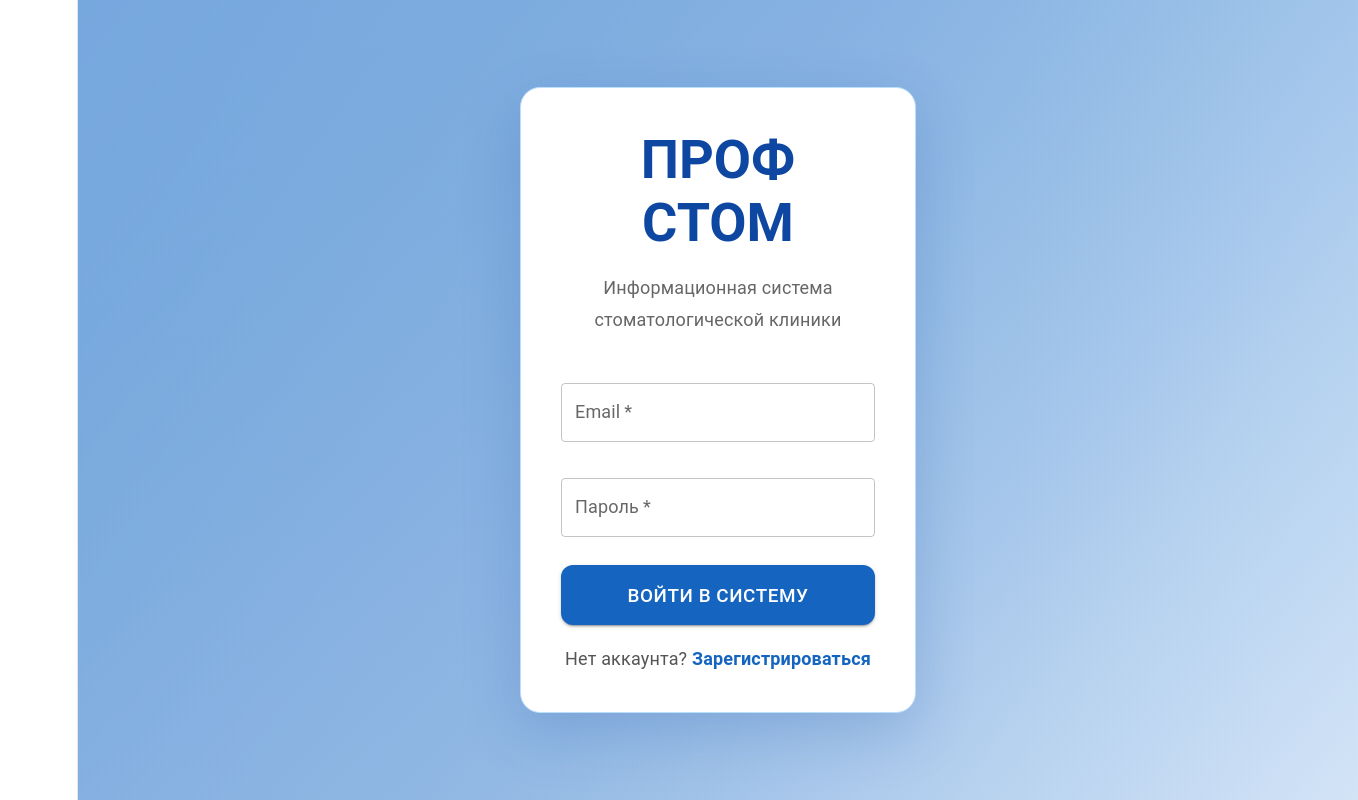
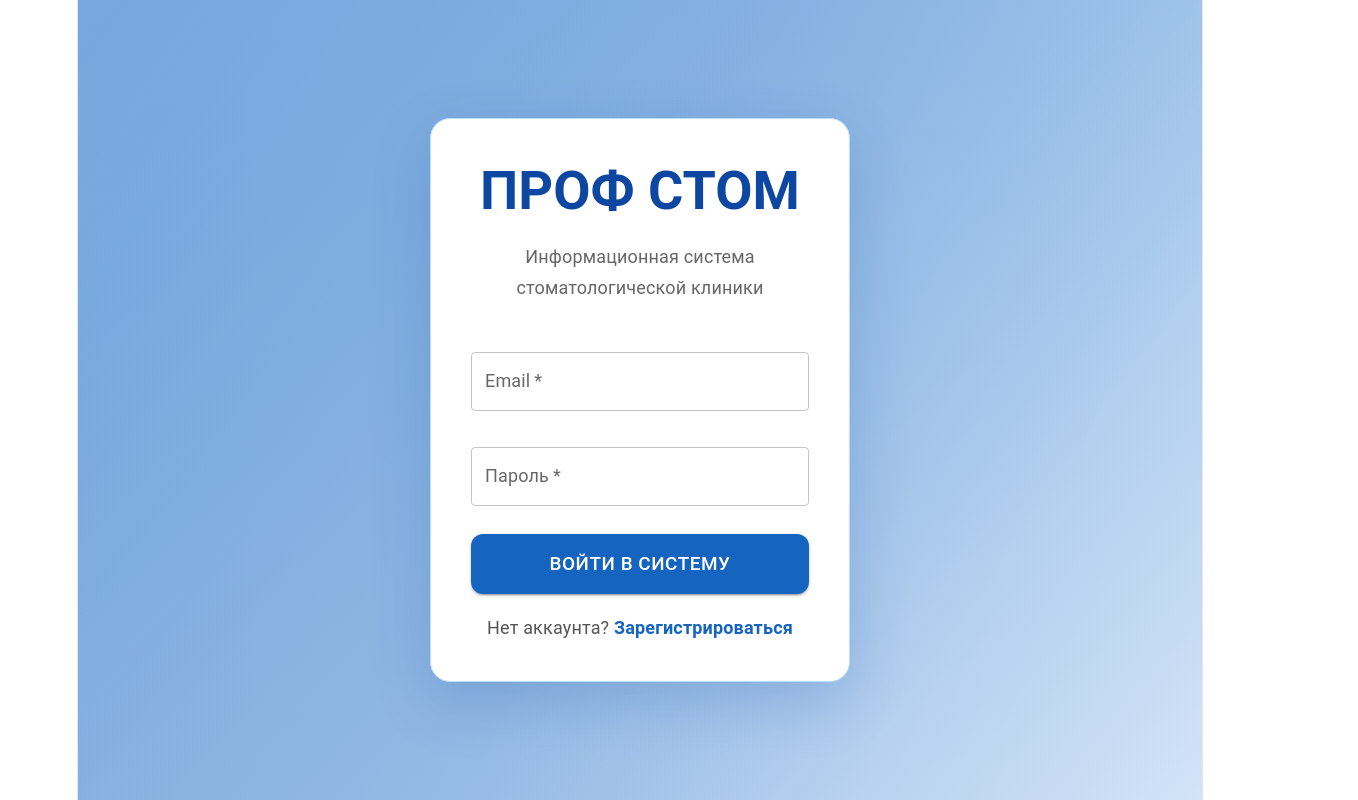
Before and after one commit to violatttion/prof-stom, a React app in the folder frontend/: page /login in a window 1280 px wide. Shown: the whole page, 1358 px wide, since content can reach past the window. Built offline with nearby package versions, Linux system fonts and the light colour scheme; no server answers; the HTML template or start-up script is replaced by a standard one.

Commit message:
короткий фикс

```diff
--- a/frontend/src/pages/auth/Login.jsx
+++ b/frontend/src/pages/auth/Login.jsx
@@ -1,6 +1,6 @@
 import React, { useState } from 'react';
 import { useNavigate, Link } from 'react-router-dom';
-import { Container, Paper, TextField, Button, Typography, Box, Alert } from '@mui/material';
+import { Paper, TextField, Button, Typography, Box, Alert } from '@mui/material';
 import { useAuth } from '../../context/AuthContext';
 
 const Login = () => {
@@ -32,7 +32,7 @@ const Login = () => {
     <Box
       sx={{
         minHeight: '100vh',
-        width: '100vw',
+        width: '100%',
         display: 'flex',
         alignItems: 'center',
         justifyContent: 'center',
@@ -41,7 +41,7 @@ const Login = () => {
         overflow: 'hidden',
       }}
     >
-      {/* Заметные мягкие лучи */}
+      {/* Фон с лучами */}
       <Box
         sx={{
           position: 'absolute',
@@ -65,7 +65,7 @@ const Login = () => {
         }}
       />
 
-      <Container maxWidth="xs" sx={{ position: 'relative', zIndex: 2 }}>
+      {/* Карточка формы */}
       <Paper
         elevation={12}
         sx={{
@@ -73,7 +73,12 @@ const Login = () => {
           borderRadius: 5,
           background: 'white',
           boxShadow: '0 20px 60px rgba(13, 71, 161, 0.2)',
-            border: '1px solid #bbdefb'
+          border: '1px solid #bbdefb',
+          width: '100%',
+          maxWidth: 420,
+          mx: 2,
+          position: 'relative',
+          zIndex: 2
         }}
       >
         <Typography variant="h3" align="center" gutterBottom sx={{ color: '#0d47a1', fontWeight: 700 }}>
@@ -134,7 +139,6 @@ const Login = () => {
           </Typography>
         </Box>
       </Paper>
-      </Container>
     </Box>
   );
 };
```
Lines whose indentation alone changed are shown as unchanged.
